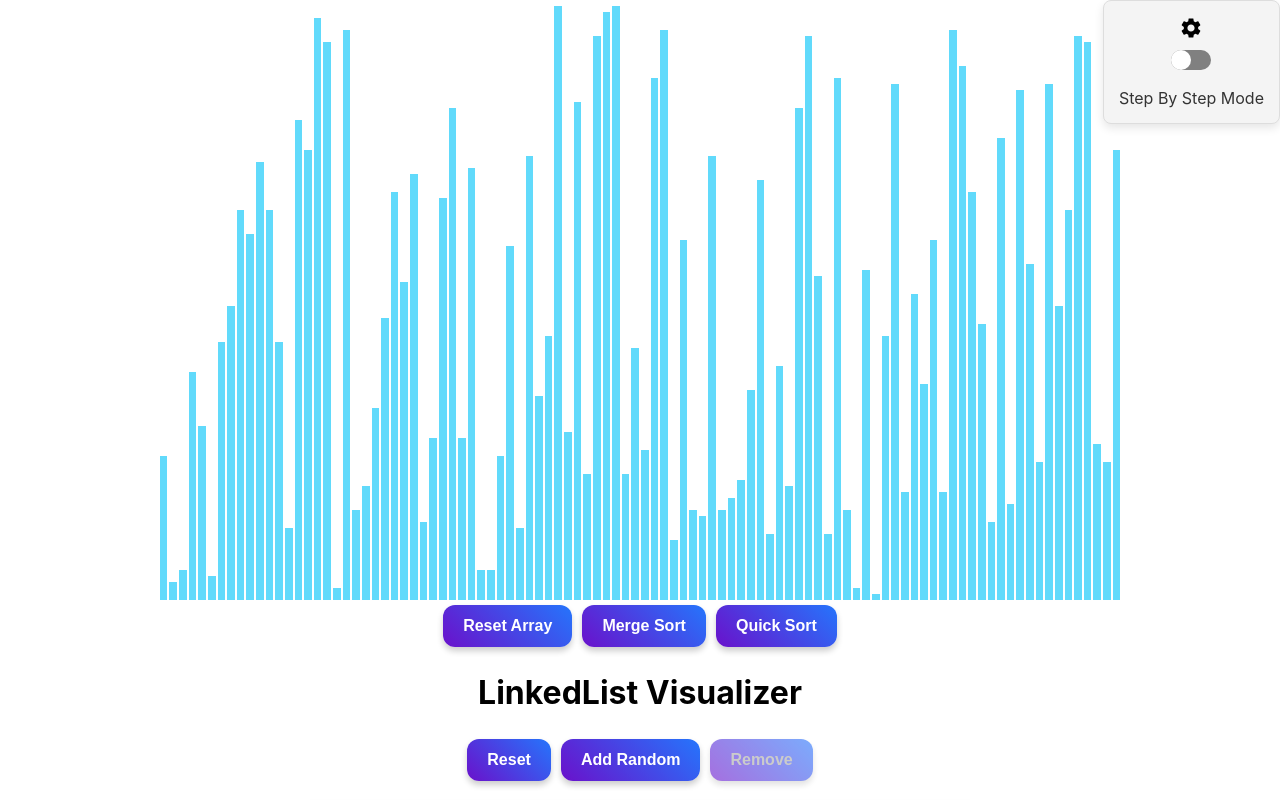
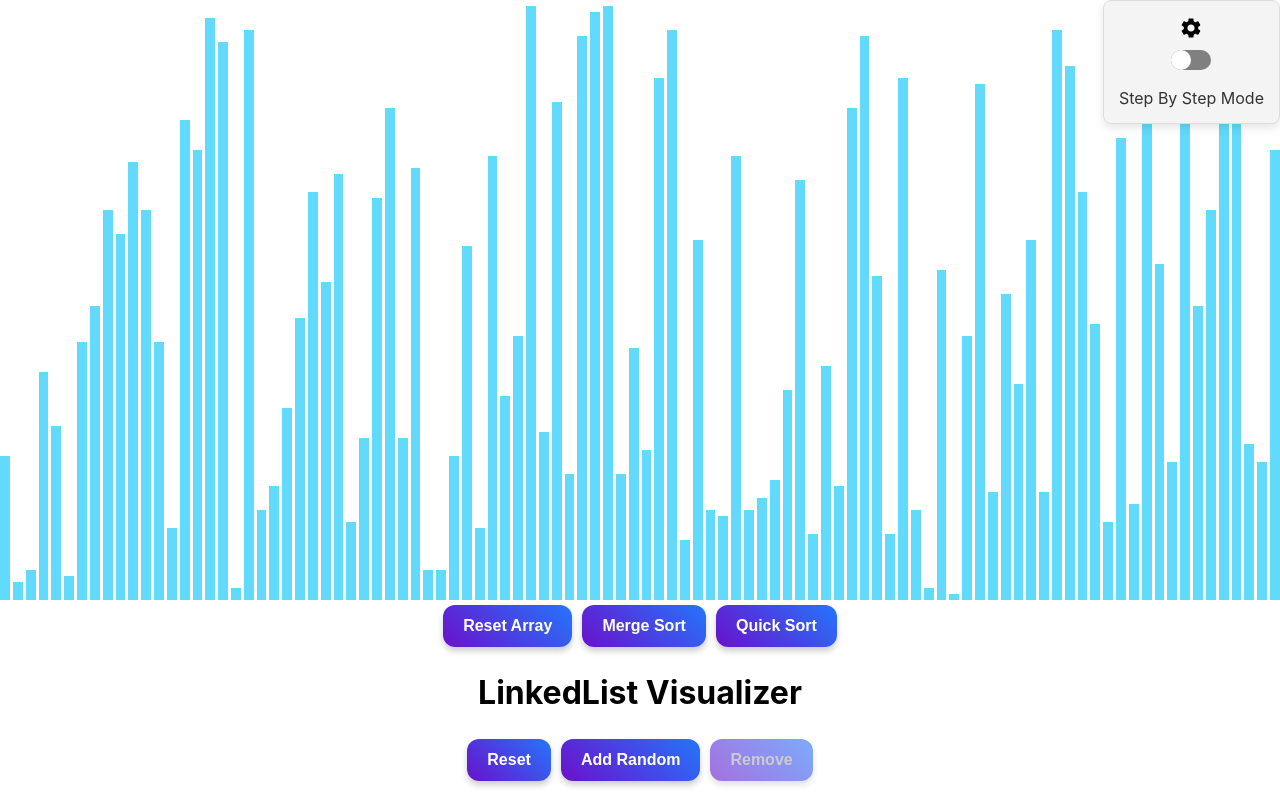
Before and after one commit to kevincas01/AlgoLens, a React (Create React App) app in the folder algo-lens-react/: page / in a window 1280 px wide. Shown: the top 800 px of the page. Built offline with nearby package versions, Linux system fonts and the light colour scheme.

Commit message:
sorting css

```diff
--- a/algo-lens-react/src/App.css
+++ b/algo-lens-react/src/App.css
@@ -87,7 +87,6 @@ button:disabled {
   flex-direction: column;
   justify-content: center;
   align-items: center;
-
 }
 
 .settings-radio-groups-container {
@@ -178,26 +177,32 @@ button:disabled {
 }
 
 .bars-wrapper {
-  margin: auto;
+
   display: flex;
-  gap: 2px;
+  gap: 3px;
   align-items: end;
   justify-content: center;
-  width: 75vw;
+  width: 100vw;
   height: 75vh;
 }
 
 .sort-bar {
   width: 5px;
   background-color: #61dafb;
-
 }
 
 .sort-bar.active-compare {
   background-color: red;
 }
 
+.sort-bar.active-swap {
+  background-color: yellow;
+}
 
 .sort-bar.active-overwrite {
   background-color: green;
 }
+
+.sort-bar.pivot {
+  background-color: orange;
+}
```
